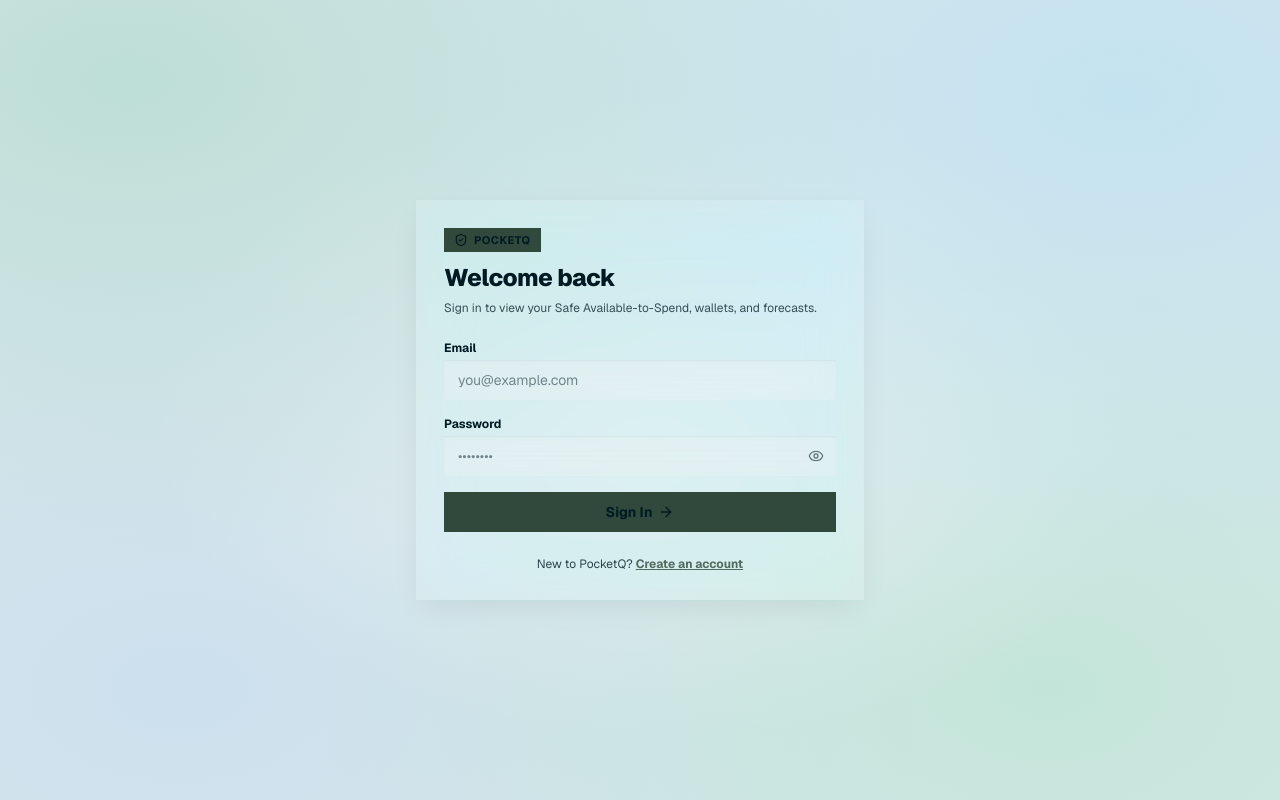
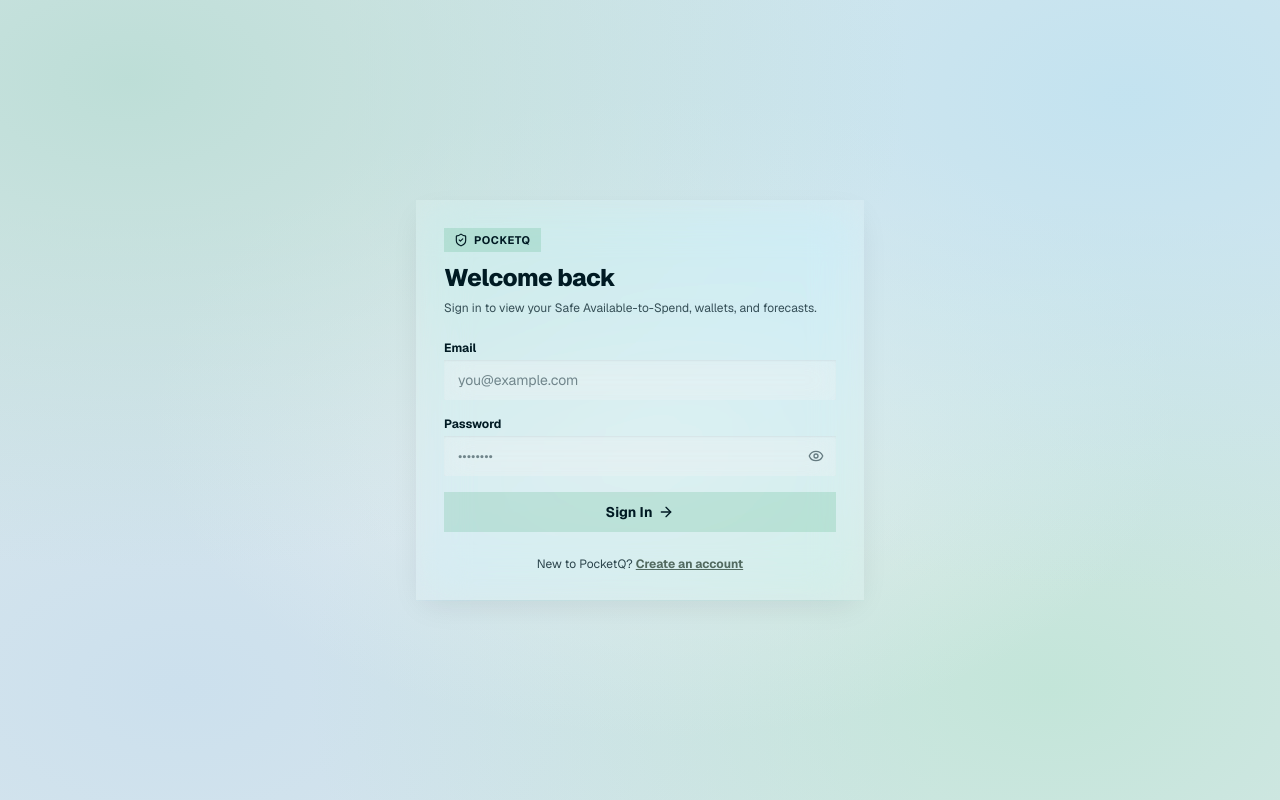
Before and after one commit to NazhaTarannum/pocketq, a Next.js app: page /login in a window 1280 px wide. Built offline with nearby package versions, Linux system fonts and the light colour scheme.

Commit message:
Fix Light Mode contrast on active sidebar items and light surfaces

```diff
--- a/app/globals.css
+++ b/app/globals.css
@@ -169,3 +169,36 @@ html:not(.dark) .text-\[\#7A9E7E\] {
 .hero-spendable-card .text-\[\#B3EFB2\] {
   color: #3EE895 !important;
 }
+
+
+/* Fix Light Mode contrast on active items (Sidebar Portal, Tabs, Pills, Cards) */
+html:not(.dark) .bg-\[\#31493C\],
+html:not(.dark) [class*="bg-[#31493C]"] {
+  background-color: rgba(10, 143, 76, 0.14) !important;
+  color: #001A23 !important;
+}
+
+html:not(.dark) .bg-\[\#31493C\] *,
+html:not(.dark) [class*="bg-[#31493C]"] * {
+  color: #001A23 !important;
+}
+
+html:not(.dark) .bg-\[\#31493C\] svg,
+html:not(.dark) [class*="bg-[#31493C]"] svg {
+  color: #0A8F4C !important;
+}
+
+html:not(.dark) .text-white:not(.hero-spendable-card *):not(.hero-spendable-card) {
+  color: #001A23 !important;
+}
+
+/* Preserve luminous text inside the dark frosted hero card */
+.hero-spendable-card,
+.hero-spendable-card * {
+  color: #F2F8FA !important;
+}
+
+.hero-spendable-card .text-\[\#3EE895\],
+.hero-spendable-card .text-\[\#B3EFB2\] {
+  color: #3EE895 !important;
+}
```
